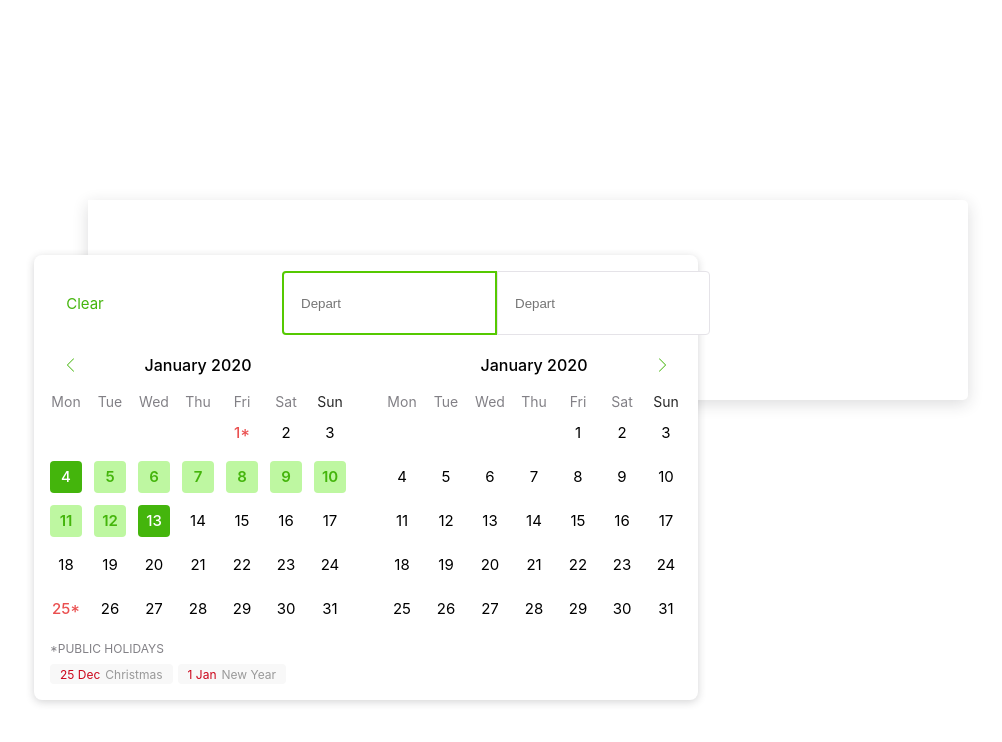
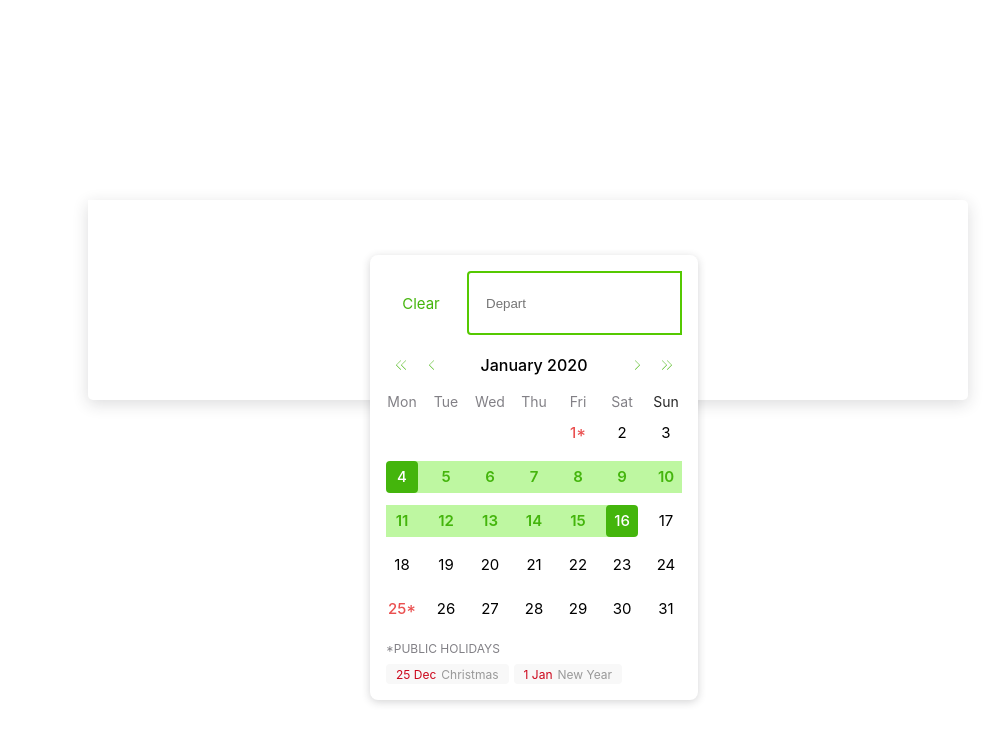
Before and after one commit to Shojeesh/Wg-date-picker, a React (Create React App) app: page / in a window 1280 px wide. Both pictures are taken after a click on the element 640 px from the left and 300 px from the top of the page. Shown: the top 742 px of the page, without its empty margins (112-1114 px from the left). Built offline with nearby package versions, Linux system fonts and the light colour scheme.

Commit message:
Design updates

```diff
--- a/src/App.js
+++ b/src/App.js
@@ -21,6 +21,7 @@ const DatePickerWrap = styled.div`
     align-items: center;
     justify-content: center;
     width: 300px;
+    user-select none;
 `
 const DateField = styled.div`
     display: flex;
@@ -39,7 +40,6 @@ const DatePicker = styled.div`
     background: #fff;
     border-radius: 8px;
     box-sizing: border-box;
-    width: 664px;
     box-shadow: 0 2px 8px 0 rgba(39,38,44,.2);
     z-index: 99;
     top: -20px;
@@ -67,22 +67,25 @@ const Backdrop = styled.div`
 const Top = styled.div`
     display: flex;
     justify-content: space-between;
+    align-items: center;
     margin-bottom: 10px;
 `
 const Clear = styled.button`
     border-width: 0;
     border-radius: 4px;
     width: 70px;
-    height: 64px;
+    height: 30px;
     font-family: inherit;
     font-size: 15px;
     color: #44b50c;
     cursor: pointer;
     outline: 0;
     background: 0 0;
+    &:hover{
+        background: #e7fddc;
+    }
 `
 const Dates = styled.div`
-    width: 400px;
     display: flex;
 `
 const DateWrap = styled.div`
@@ -123,7 +126,7 @@ const DateWrap = styled.div`
         }
     }
 `
-const Arrows = styled.div`
+const ArrowBlock = styled.div`
     height: 40px;
     position: absolute;
     left: 0;
@@ -132,35 +135,37 @@ const Arrows = styled.div`
     display: flex;
     justify-content: space-between;
     align-items: center;
-    padding: 0 16px;
-    justify-content: space-between;
     svg{
-        width: 7px;
+        width: 5px;
     }
 `
-const LeftArrow = styled.div`
-    width: 40px;
+const Arrows = styled.div`
     height: 40px;
     display: flex;
     align-items:center;
     justify-content: center;
     cursor: pointer;
 `
-const RightArrow = styled.div`
-    width: 40px;
-    height: 40px;
+const Arrow = styled.div`
+    width: 30px;
+    height: 30px;
     display: flex;
     align-items:center;
     justify-content: center;
     cursor: pointer;
+    border-radius: 4px;
+    &:hover{
+        background: #e7fddc;
+    }
 `
 const Calendars = styled.div`
     display: flex;
     justify-content: space-between;
 `
 const Calendar = styled.div`
-    width: 50%;
+    width: 100%;
     max-width: 296px;
+    position: relative;
 `
 const Month = styled.div`
     display: flex;
@@ -231,11 +236,43 @@ const Day = styled.div`
             color: #fff;
         }
     `}
+    ${props=>props.selectedFrom && css`
+        &:after{
+            content: '';
+            width: 24px;
+            height: 32px;
+            background: #bef7a1;
+            right: -12px;
+            position: absolute;
+            top: 0;
+            z-index: -1;
+        }
+    `}
     ${props=>props.range && css`
         color: #44b50c;
         font-weight: 600;
         background-color: #bef7a1;
+        border-radius: 0;
+        &:nth-of-type(7n){
+            margin-right: 0;
+            border-right: 0;
+            &:after{
+                display: none;
+            }
+        }
+        &:after{
+            content: '';
+            width: 24px;
+            height: 32px;
+            background: #bef7a1;
+            right: -15px;
+            position: absolute;
+            top: 0;
+            z-index: -1;
+        }
     `}
+`
+const Footer = styled.div`
 `
 const HolidayHeader = styled.div`
     display: flex;
@@ -269,6 +306,35 @@ const HolidayName = styled.div`
     color: #999;
     margin-left: 5px;
 `
+const Tooltip = styled.div`
+    background-color: #333;
+    color: #fff;
+    white-space: nowrap;
+    font-size: 12px;
+    font-weight: 700;
+    border-radius: 4px;
+    padding: 3px 8px;
+    position: absolute;
+    z-index: 1;
+    top: 150%;
+    left: 50%;
+    pointer-events: none;
+    transform: translateX(-50%);
+    visibility: hidden;
+    &:before{
+        content: '';
+        position: absolute;
+        bottom: 100%;
+        left: 50%;
+        margin-left: -5px;
+        border-width: 5px;
+        border-style: solid;
+        border-color: transparent transparent #333 transparent;
+    }
+    ${Day}:hover & {
+        visibility: visible;
+    }
+`
 
 function App() {
     const [showPicker, setShowPicker] = useState(false);
@@ -292,22 +358,30 @@ function App() {
                                             <span>Depart</span>
                                             <input readonly="readonly" type="text" placeholder="Depart" />
                                         </DateWrap>
-                                        <DateWrap return>
-                                            <span>Return</span>
-                                            <input readonly="readonly" type="text" placeholder="Depart" />
-                                        </DateWrap>
                                     </Dates>
                                 </Top>
-                                <Arrows>
-                                    <LeftArrow>
-                                        <IconLeftArrow />
-                                    </LeftArrow>
-                                    <RightArrow>
-                                        <IconRightArrow />
-                                    </RightArrow>
-                                </Arrows>
                                 <Calendars>
                                     <Calendar>
+                                        <ArrowBlock>
+                                            <Arrows>
+                                                <Arrow>
+                                                    <IconLeftArrow />
+                                                    <IconLeftArrow />
+                                                </Arrow>
+                                                <Arrow>
+                                                    <IconLeftArrow />
+                                                </Arrow>
+                                            </Arrows>
+                                            <Arrows>
+                                                <Arrow>
+                                                    <IconRightArrow />
+                                                </Arrow>
+                                                <Arrow>
+                                                    <IconRightArrow />
+                                                    <IconRightArrow />
+                                                </Arrow>
+                                            </Arrows>
+                                        </ArrowBlock>
                                         <Month>
                                             January 2020
                                         </Month>
@@ -325,10 +399,15 @@ function App() {
                                             <Day empty></Day>
                                             <Day empty></Day>
                                             <Day empty></Day>
-                                            <Day holiday>1*</Day>
+                                            <Day holiday>
+                                                1*
+                                                <Tooltip>
+                                                    New Year
+                                                </Tooltip>
+                                            </Day>
                                             <Day>2</Day>
                                             <Day>3</Day>
-                                            <Day selected>4</Day>
+                                            <Day selected selectedFrom>4</Day>
                                             <Day range>5</Day>
                                             <Day range>6</Day>
                                             <Day range>7</Day>
@@ -337,10 +416,10 @@ function App() {
                                             <Day range>10</Day>
                                             <Day range>11</Day>
                                             <Day range>12</Day>
-                                            <Day selected>13</Day>
-                                            <Day>14</Day>
-                                            <Day>15</Day>
-                                            <Day>16</Day>
+                                            <Day range>13</Day>
+                                            <Day range>14</Day>
+                                            <Day range>15</Day>
+                                            <Day selected selectedTo>16</Day>
                                             <Day>17</Day>
                                             <Day>18</Day>
                                             <Day>19</Day>
@@ -349,7 +428,12 @@ function App() {
                                             <Day>22</Day>
                                             <Day>23</Day>
                                             <Day>24</Day>
-                                            <Day holiday>25*</Day>
+                                            <Day holiday>
+                                                25*
+                                                <Tooltip>
+                                                    Christmas
+                                                </Tooltip>
+                                            </Day>
                                             <Day>26</Day>
                                             <Day>27</Day>
                                             <Day>28</Day>
@@ -357,60 +441,7 @@ function App() {
                                             <Day>30</Day>
                                             <Day>31</Day>
                                         </Days>
-                                    </Calendar>
-
-                                    <Calendar>
-                                        <Month>
-                                            January 2020
-                                        </Month>
-                                        <DayLabels>
-                                            <DayLabel key="0">Mon</DayLabel>
-                                            <DayLabel key="1">Tue</DayLabel>
-                                            <DayLabel key="2">Wed</DayLabel>
-                                            <DayLabel key="3">Thu</DayLabel>
-                                            <DayLabel key="4">Fri</DayLabel>
-                                            <DayLabel key="5">Sat</DayLabel>
-                                            <DayLabel key="6">Sun</DayLabel>
-                                        </DayLabels>
-                                        <Days>
-                                            <Day empty></Day>
-                                            <Day empty></Day>
-                                            <Day empty></Day>
-                                            <Day empty></Day>
-                                            <Day>1</Day>
-                                            <Day>2</Day>
-                                            <Day>3</Day>
-                                            <Day>4</Day>
-                                            <Day>5</Day>
-                                            <Day>6</Day>
-                                            <Day>7</Day>
-                                            <Day>8</Day>
-                                            <Day>9</Day>
-                                            <Day>10</Day>
-                                            <Day>11</Day>
-                                            <Day>12</Day>
-                                            <Day>13</Day>
-                                            <Day>14</Day>
-                                            <Day>15</Day>
-                                            <Day>16</Day>
-                                            <Day>17</Day>
-                                            <Day>18</Day>
-                                            <Day>19</Day>
-                                            <Day>20</Day>
-                                            <Day>21</Day>
-                                            <Day>22</Day>
-                                            <Day>23</Day>
-                                            <Day>24</Day>
-                                            <Day>25</Day>
-                                            <Day>26</Day>
-                                            <Day>27</Day>
-                                            <Day>28</Day>
-                                            <Day>29</Day>
-                                            <Day>30</Day>
-                                            <Day>31</Day>
-                                        </Days>
-                                    </Calendar>
-                                </Calendars>
+                                        <Footer>
                                             <HolidayHeader>
                                                 *Public Holidays
                                             </HolidayHeader>
@@ -433,6 +464,9 @@ function App() {
                                                     </HolidayName>
                                                 </Holiday>
                                             </Holidays>
+                                        </Footer>
+                                    </Calendar>
+                                </Calendars>
                             </DatePicker>
                             <Backdrop onClick={togglePicker} />
                         </>
```
Lines whose indentation alone changed are shown as unchanged.
